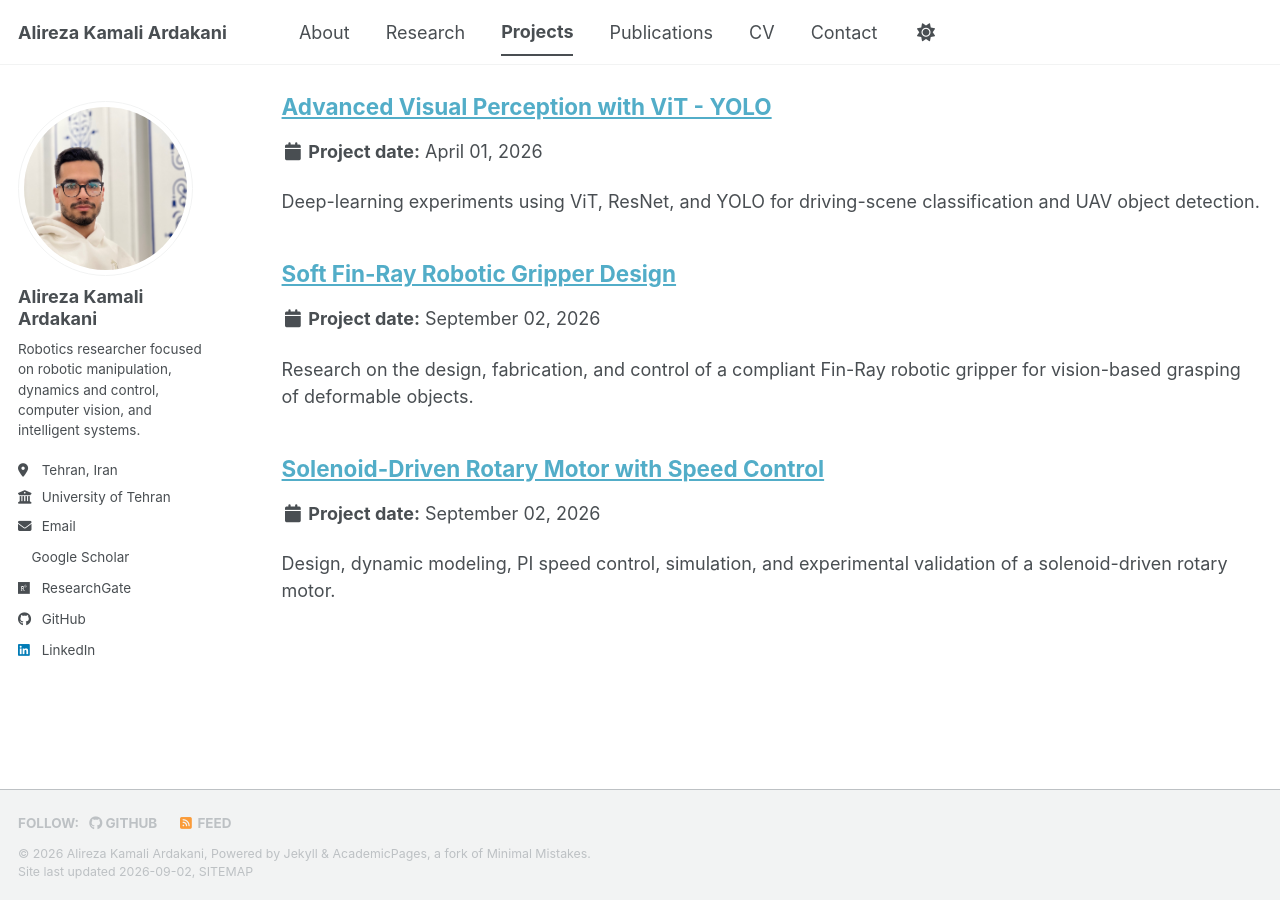
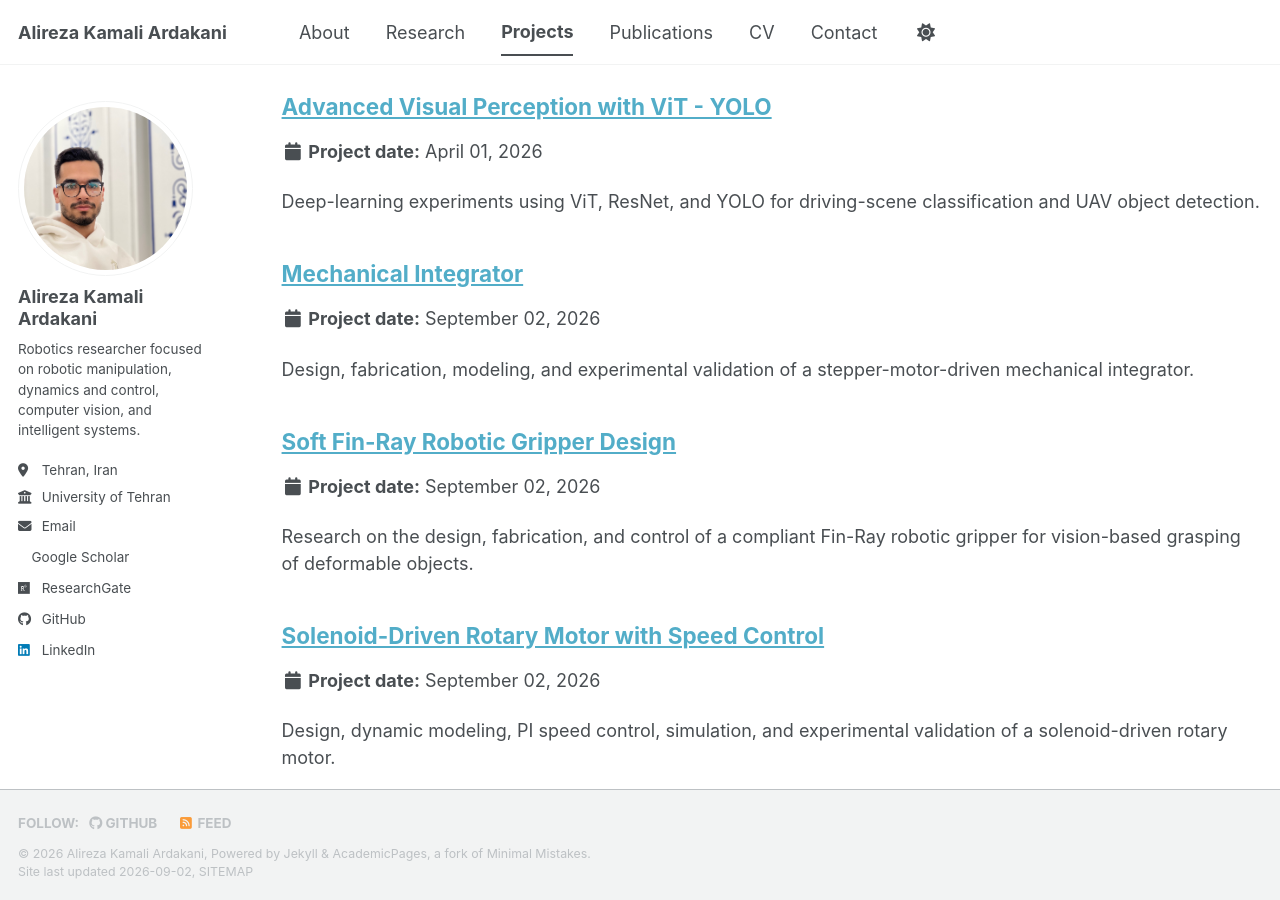
Before and after one commit to alirezakamali80/alirezakamali80.github.io, a Jekyll site: the page built from _pages/portfolio.html, in a window 1280 px wide and 900 px high, scrolled down 443 px. Built offline with Jekyll 4.4.1, drawn with Linux system fonts in a browser that asks for light colours; a style sheet for code colours, icons or effects is not loaded; a file with an impossible date is left out.

Commit message:
Update mechanical-integrator.md

```diff
--- a/_portfolio/mechanical-integrator.md
+++ b/_portfolio/mechanical-integrator.md
@@ -1,28 +1,68 @@
 ---
+layout: single
 title: "Mechanical Integrator"
 collection: portfolio
 permalink: /portfolio/mechanical-integrator/
-date: 2024
 excerpt: "Design, fabrication, modeling, and experimental validation of a stepper-motor-driven mechanical integrator."
+author_profile: true
+duration: "2024 – 2025"
 header:
-  teaser: /images/projects/mechanical-integrator.jpg
+  teaser: /images/projects/mechanical-integrator.png
 ---
 
-## Overview
+<p class="page__meta">
+  <i class="fa fa-calendar" aria-hidden="true"></i>
+  <strong>Project duration:</strong> 2024 – 2025
+</p>
 
-This project involved the design and fabrication of a mechanical integrator driven by a stepper motor and lead-screw transmission mechanism.
+<img src="/images/projects/mechanical-integrator.png"
+     alt="Mechanical integrator prototype"
+     style="display: block; max-width: 100%; height: auto; margin: 1.25rem auto;">
 
-## Contributions
+<h2>Overview</h2>
 
-- Designed the mechanical structure and motion-transmission mechanism.
-- Modeled the lead-screw-based integration system.
-- Integrated stepper-motor actuation.
-- Experimentally validated integration behavior through output-shaft displacement measurements.
+<p>
+  This project involved the design and fabrication of a mechanical integrator
+  driven by a stepper motor and a lead-screw transmission mechanism.
+</p>
 
-## Links
+<p>
+  The objective was to implement physical integration behavior through a
+  mechanical system and validate the mechanism experimentally using measured
+  output-shaft displacement.
+</p>
 
-- [Linkedin Post]([https://github.com/alirezakamali80/Mechanical-Integrator](https://www.linkedin.com/posts/alireza-kamali-8840a7268_what-a-fascinating-project-mechanical-integrator-activity-7223207148728573952-KVTk?utm_source=share&utm_medium=member_desktop&rcm=ACoAAEGCXiQBikv1hUmNnVT2GPb3jsu9vyo_TMk))
+<h2>Contributions</h2>
 
-## Keywords
+<ul>
+  <li>Designed the mechanical structure and motion-transmission mechanism.</li>
+  <li>Modeled the lead-screw-based integration system.</li>
+  <li>Integrated stepper-motor actuation into the mechanical design.</li>
+  <li>Experimentally validated integration behavior through output-shaft displacement measurements.</li>
+  <li>Contributed to research published at ISME 2025.</li>
+</ul>
 
-Mechanical integrator, stepper motor, lead screw, mechatronics, mechanism design, experimental validation
+<h2>Tools</h2>
+
+<p>
+  SolidWorks · Stepper Motor · Lead Screw · MATLAB · Experimental Validation
+</p>
+
+<h2>Links</h2>
+
+<ul>
+  <li>
+    <a href="https://github.com/alirezakamali80/Mechanical-Integrator"
+       target="_blank"
+       rel="noopener">
+      GitHub Repository: Mechanical Integrator
+    </a>
+  </li>
+</ul>
+
+<h2>Keywords</h2>
+
+<p>
+  Mechanical integrator · Stepper motor · Lead screw · Mechatronics ·
+  Mechanism design · Experimental validation
+</p>
```
